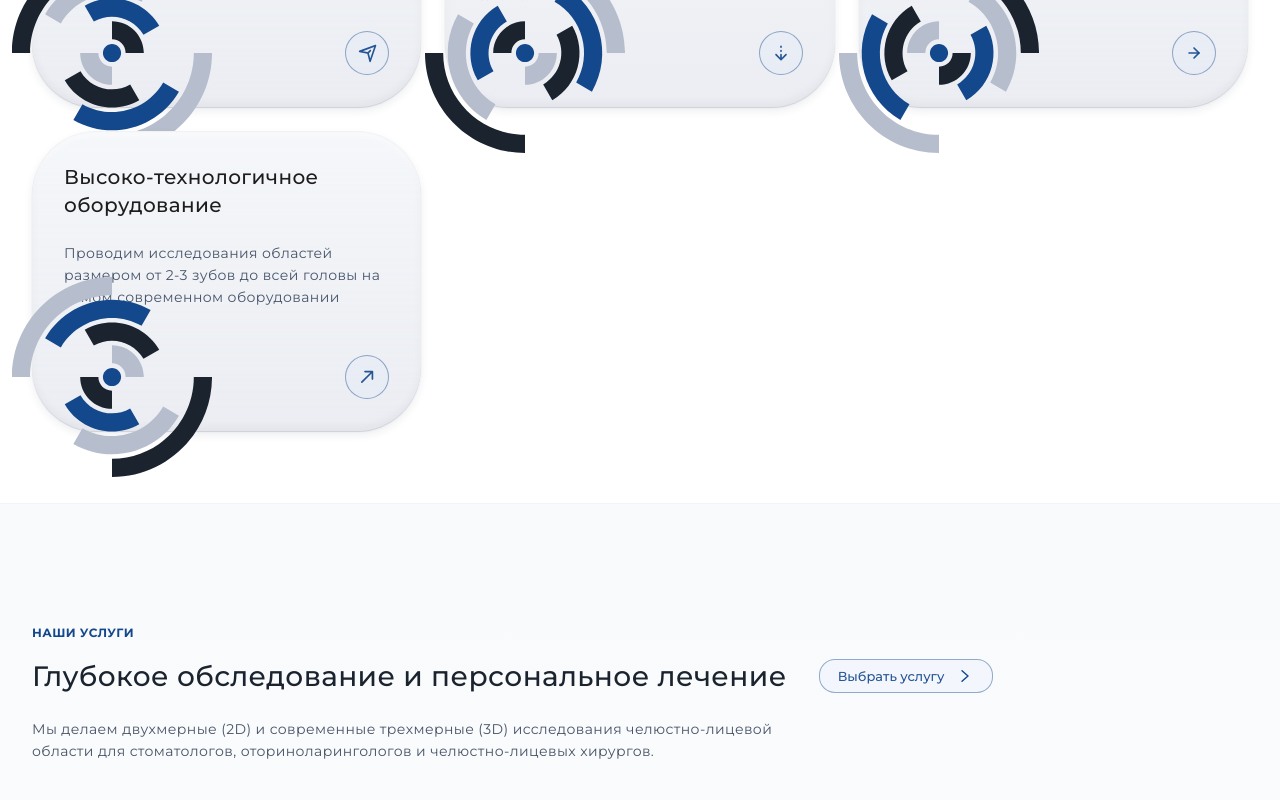
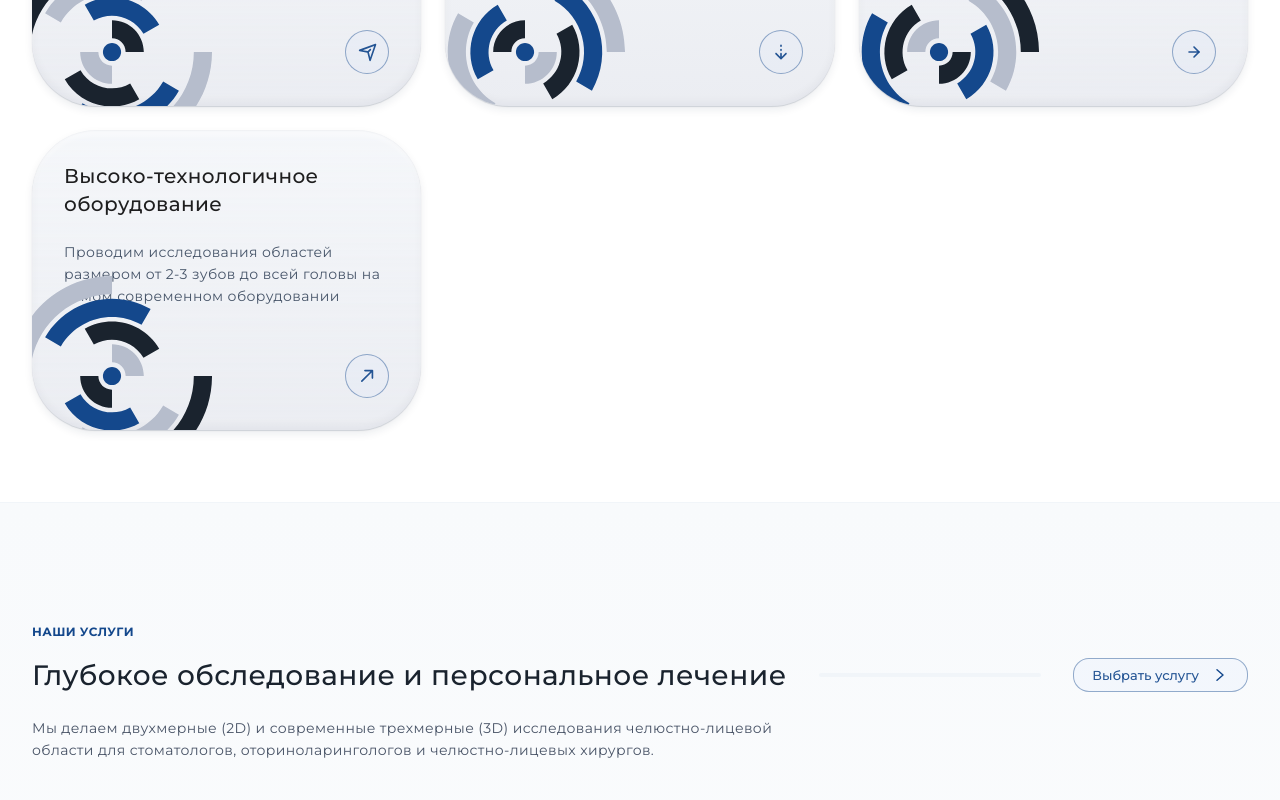
Before and after one commit to SaiyanSerguchev/evimed, a React app: page / in a window 1280 px wide. Shown: the part 1360-2160 px from the top of the page. Built offline with nearby package versions, Linux system fonts and the light colour scheme.

Commit message:
adv sec indexes header bg services line

```diff
--- a/src/components/AdvantagesSection.css
+++ b/src/components/AdvantagesSection.css
@@ -100,6 +100,8 @@
     inset 0px 6px 4px 0px rgba(255, 255, 255, 0.32),
     inset 0px 1px 1px 0px rgba(13, 34, 61, 0.04);
   transition: all 0.3s cubic-bezier(0.4, 0, 0.2, 1);
+  position: relative; /* establish stacking context for z-index */
+  overflow: hidden; /* clip background symbol inside rounded card */
 
 
 }
@@ -178,6 +180,8 @@
   flex-shrink: 0;
   -webkit-transition: -webkit-transform .3s ease-in-out;
   transition:         transform .3s ease-in-out;
+  z-index: 0; /* keep symbol behind content */
+  pointer-events: none; /* avoid intercepting clicks */
 }
 
 .advantage-button {
@@ -194,6 +198,8 @@
   padding: 8px;
   fill:#14488C;
   fill-opacity: 0.92;
+  position: relative;
+  z-index: 1; /* above background symbol */
 }
 
 
--- a/src/components/HeaderSection.css
+++ b/src/components/HeaderSection.css
@@ -1,9 +1,9 @@
 /* Header Section Styles - Pixel Perfect from Figma */
 .header-section {
-  background-color: var(--color-white);
+  background-color: transparent;
   padding: 24px 0;
-  border-bottom: 1px solid var(--color-grey-200);
-  box-shadow: 0 1px 3px rgba(0, 0, 0, 0.1);
+  border-bottom: none;
+  box-shadow: none;
 
 }
 
--- a/src/components/ServicesSection.css
+++ b/src/components/ServicesSection.css
@@ -30,7 +30,7 @@
 
 .services-toprow {
   display: flex;
-  gap: 32px;
+  gap: 16px;
   align-items: center;
   flex-wrap: wrap;
 }
@@ -42,6 +42,15 @@
   font-size: 28px;
   line-height: 36px;
   margin: 0;
+  flex-shrink: 0;
+}
+
+.services-title-line {
+  height: 4px;
+  background: var(--color-grey-100);
+  border-radius: 2px;
+  flex: 1;
+  margin: 0 16px;
 }
 
 .choose-service-btn {
@@ -55,7 +64,9 @@
   border-radius: 16px;
   color: rgba(20, 72, 140, 0.92);
   font: 500 13px/20px var(--font-family, 'Montserrat');
+  flex-shrink: 0;
 }
+
 
 .choose-service-btn:hover {
   filter: brightness(0.98);
--- a/src/components/ServicesSection.jsx
+++ b/src/components/ServicesSection.jsx
@@ -130,6 +130,7 @@ const ServicesSection = () => {
             <h2 className="services-main-title">
               Глубокое обследование и персональное лечение
             </h2>
+            <div className="services-title-line"></div>
             <button className="choose-service-btn" type="button">
               <span>Выбрать услугу</span>
               <svg width="18" height="18" viewBox="0 0 24 24" fill="none">
```
